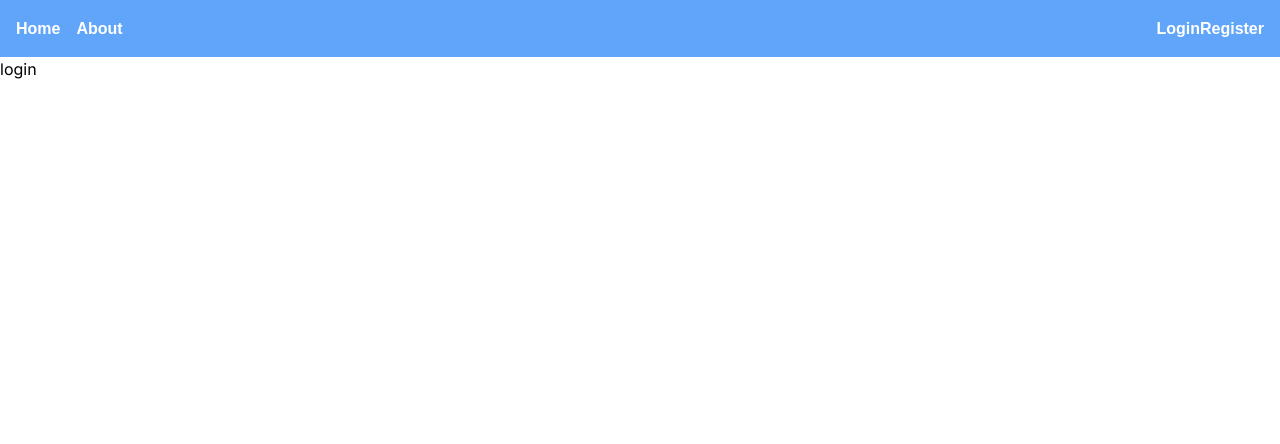
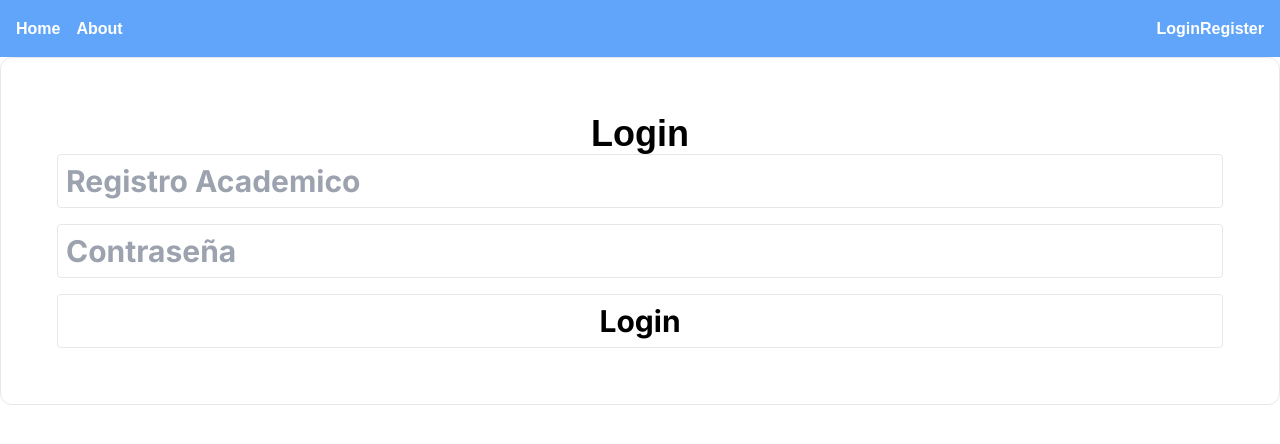
Before and after one commit to AbdielOtzoy/ratingUSAC, a Next.js app: page /login in a window 1280 px wide. Shown: the top 444 px of the page. Built offline with nearby package versions, Linux system fonts and the light colour scheme; no server answers.

Commit message:
login users

```diff
--- a/app/(auth)/login/page.js
+++ b/app/(auth)/login/page.js
@@ -1,7 +1,43 @@
+"use client";
+
+import { loginUser } from "@/lib/actions/user.actions";
 import React from "react";
 
 const login = () => {
-  return <div>login</div>;
+  const handleSubmit = async (e) => {
+    e.preventDefault();
+
+    const user = {
+      registroAcademico: e.target.registroAcademico.value,
+      password: e.target.password.value,
+    };
+
+    console.log(user);
+
+    await loginUser(user);
+  };
+  return (
+    <div className="text-3xl font-bold p-14 border rounded-xl">
+      <h1 className="text-4xl font-bold text-center">Login</h1>
+      <form className="flex flex-col space-y-4" onSubmit={handleSubmit}>
+        <input
+          type="text"
+          name="registroAcademico"
+          placeholder="Registro Academico"
+          className="p-2 border rounded"
+        />
+        <input
+          type="password"
+          name="password"
+          placeholder="Contraseña"
+          className="p-2 border rounded"
+        />
+        <button type="submit" className="p-2 border rounded bg-primary-500">
+          Login
+        </button>
+      </form>
+    </div>
+  );
 };
 
 export default login;
--- a/lib/actions/user.actions.js
+++ b/lib/actions/user.actions.js
@@ -15,3 +15,29 @@ export const createUser = async (user) => {
     return null;
   }
 };
+
+export const loginUser = async (user) => {
+  try {
+    await connectToDatabase();
+
+    console.log(user);
+
+    const userFound = await User.findOne({
+      registroAcademico: user.registroAcademico,
+    });
+    if (!userFound) {
+      console.error("User not found");
+      return null;
+    }
+
+    if (userFound.password !== user.password) {
+      console.error("Invalid password");
+      return null;
+    }
+
+    return JSON.parse(JSON.stringify(userFound));
+  } catch (error) {
+    console.error("Error logging in user", error);
+    return null;
+  }
+};
```
